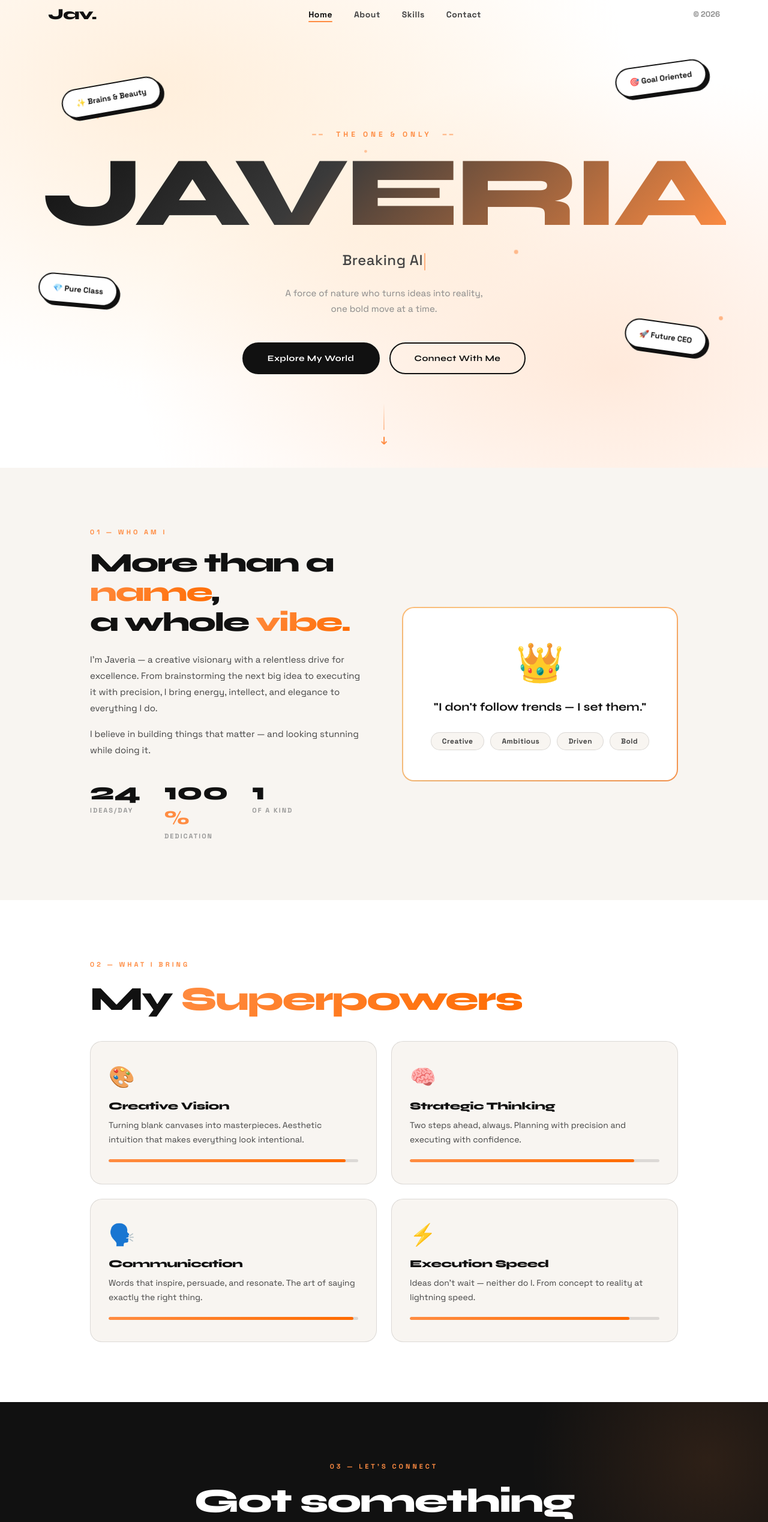
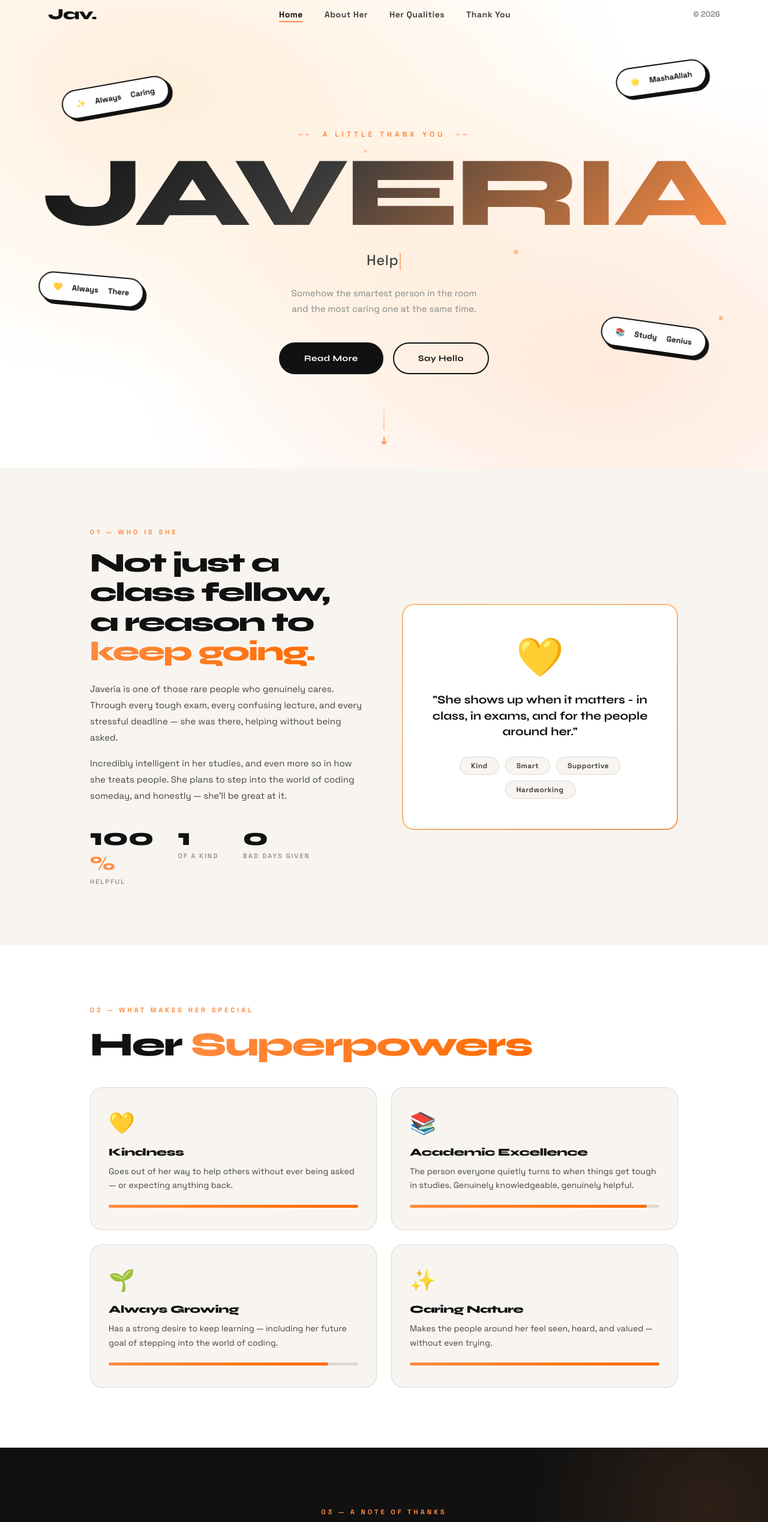
Before and after one commit to hadi-0079/Jav, a plain HTML site: page index.html in a window 1280 px wide. Shown: the part 20-2558 px from the top of the page at 60% size. Drawn offline with Linux system fonts and the light colour scheme.

Commit message:
Minor Updates

```diff
--- a/index.html
+++ b/index.html
@@ -3,8 +3,8 @@
   <head>
     <meta charset="UTF-8" />
     <meta name="viewport" content="width=device-width, initial-scale=1.0" />
-    <meta name="description" content="Javeria — Designer, Dreamer & Future CEO. Explore my world of creativity and ambition." />
-    <title>Javeria | The Portfolio</title>
+    <meta name="description" content="Javeria — A kind soul, a great class fellow, and the reason some of us actually passed our papers." />
+    <title>Javeria | A Little Thank You</title>
     <link rel="stylesheet" href="style.css" />
     <link rel="preconnect" href="https://fonts.googleapis.com" />
     <link rel="preconnect" href="https://fonts.gstatic.com" crossorigin />
@@ -25,9 +25,9 @@
       <div class="logo">Jav.</div>
       <ul class="nav-links" id="nav-links">
         <li><a href="#hero" class="nav-link active">Home</a></li>
-        <li><a href="#about" class="nav-link">About</a></li>
-        <li><a href="#skills" class="nav-link">Skills</a></li>
-        <li><a href="#contact" class="nav-link">Contact</a></li>
+        <li><a href="#about" class="nav-link">About Her</a></li>
+        <li><a href="#skills" class="nav-link">Her Qualities</a></li>
+        <li><a href="#contact" class="nav-link">Thank You</a></li>
       </ul>
       <div class="nav-right">
         <div class="nav-meta">© 2026</div>
@@ -40,30 +40,30 @@
     <div class="mobile-menu" id="mobile-menu">
       <ul>
         <li><a href="#hero" class="mob-link">Home</a></li>
-        <li><a href="#about" class="mob-link">About</a></li>
-        <li><a href="#skills" class="mob-link">Skills</a></li>
-        <li><a href="#contact" class="mob-link">Contact</a></li>
+        <li><a href="#about" class="mob-link">About Her</a></li>
+        <li><a href="#skills" class="mob-link">Her Qualities</a></li>
+        <li><a href="#contact" class="mob-link">Thank You</a></li>
       </ul>
     </div>
 
     <section class="hero" id="hero">
       <div class="bg-art"></div>
 
-      <div class="sticker s1" style="--rotate: -10deg">✨ Brains &amp; Beauty</div>
-      <div class="sticker s2" style="--rotate: 8deg">🚀 Future CEO</div>
-      <div class="sticker s3" style="--rotate: 5deg">💎 Pure Class</div>
-      <div class="sticker s4" style="--rotate: -8deg">🎯 Goal Oriented</div>
+      <div class="sticker s1" style="--rotate: -10deg">✨ Always Caring</div>
+      <div class="sticker s2" style="--rotate: 8deg">📚 Study Genius</div>
+      <div class="sticker s3" style="--rotate: 5deg">💛 Always There</div>
+      <div class="sticker s4" style="--rotate: -8deg">🌟 MashaAllah</div>
 
       <div class="hero-content">
-        <div class="tag">The One &amp; Only</div>
+        <div class="tag">A Little Thank You</div>
         <h1 id="main-heading">JAVERIA</h1>
         <div class="typewriter">
           <span id="typing-text"></span><span class="cursor-blink"></span>
         </div>
-        <p class="hero-sub">A force of nature who turns ideas into reality,<br/>one bold move at a time.</p>
+        <p class="hero-sub">Somehow the smartest person in the room<br/>and the most caring one at the same time.</p>
         <div class="cta-box">
-          <a href="#about" class="btn" id="btn-explore"><span>Explore My World</span></a>
-          <a href="#contact" class="btn btn-secondary" id="btn-connect"><span>Connect With Me</span></a>
+          <a href="#about" class="btn" id="btn-explore"><span>Read More</span></a>
+          <a href="#contact" class="btn btn-secondary" id="btn-connect"><span>Say Hello</span></a>
         </div>
       </div>
 
@@ -72,34 +72,34 @@
 
     <section class="about" id="about">
       <div class="section-inner">
-        <div class="section-label">01 — WHO AM I</div>
+        <div class="section-label">01 — WHO IS SHE</div>
         <div class="about-grid">
           <div class="about-text">
-            <h2>More than a <span class="highlight">name</span>,<br/>a whole <span class="highlight">vibe.</span></h2>
-            <p>I'm Javeria — a creative visionary with a relentless drive for excellence. From brainstorming the next big idea to executing it with precision, I bring energy, intellect, and elegance to everything I do.</p>
-            <p>I believe in building things that matter — and looking stunning while doing it.</p>
+            <h2>Not just a class fellow,<br/>a reason to <span class="highlight">keep going.</span></h2>
+            <p>Javeria is one of those rare people who genuinely cares. Through every tough exam, every confusing lecture, and every stressful deadline — she was there, helping without being asked.</p>
+            <p>Incredibly intelligent in her studies, and even more so in how she treats people. She plans to step into the world of coding someday, and honestly — she'll be great at it.</p>
             <div class="about-stats">
               <div class="stat">
-                <span class="stat-num" data-target="24">0</span>
-                <span class="stat-label">Ideas/Day</span>
-              </div>
-              <div class="stat">
                 <span class="stat-num" data-target="100">0</span><span class="stat-suffix">%</span>
-                <span class="stat-label">Dedication</span>
+                <span class="stat-label">Helpful</span>
               </div>
               <div class="stat">
                 <span class="stat-num" data-target="1">0</span>
                 <span class="stat-label">Of A Kind</span>
+              </div>
+              <div class="stat">
+                <span class="stat-num" data-target="0">0</span>
+                <span class="stat-label">Bad Days Given</span>
               </div>
             </div>
           </div>
           <div class="about-card">
             <div class="card-glow"></div>
             <div class="card-inner">
-              <div class="card-emoji">👑</div>
-              <p class="card-quote">"I don't follow trends — I set them."</p>
+              <div class="card-emoji">&#x1F49B;</div>
+              <p class="card-quote">"She shows up when it matters - in class, in exams, and for the people around her."</p>
               <div class="card-tags">
-                <span>Creative</span><span>Ambitious</span><span>Driven</span><span>Bold</span>
+                <span>Kind</span><span>Smart</span><span>Supportive</span><span>Hardworking</span>
               </div>
             </div>
           </div>
@@ -109,32 +109,32 @@
 
     <section class="skills" id="skills">
       <div class="section-inner">
-        <div class="section-label">02 — WHAT I BRING</div>
-        <h2 class="section-heading">My <span class="highlight">Superpowers</span></h2>
+        <div class="section-label">02 — WHAT MAKES HER SPECIAL</div>
+        <h2 class="section-heading">Her <span class="highlight">Superpowers</span></h2>
         <div class="skills-grid">
           <div class="skill-card" id="sk1">
-            <div class="skill-icon">🎨</div>
-            <h3>Creative Vision</h3>
-            <p>Turning blank canvases into masterpieces. Aesthetic intuition that makes everything look intentional.</p>
+            <div class="skill-icon">💛</div>
+            <h3>Kindness</h3>
+            <p>Goes out of her way to help others without ever being asked — or expecting anything back.</p>
+            <div class="skill-bar"><div class="skill-fill" style="--fill: 100%"></div></div>
+          </div>
+          <div class="skill-card" id="sk2">
+            <div class="skill-icon">📚</div>
+            <h3>Academic Excellence</h3>
+            <p>The person everyone quietly turns to when things get tough in studies. Genuinely knowledgeable, genuinely helpful.</p>
             <div class="skill-bar"><div class="skill-fill" style="--fill: 95%"></div></div>
           </div>
-          <div class="skill-card" id="sk2">
-            <div class="skill-icon">🧠</div>
-            <h3>Strategic Thinking</h3>
-            <p>Two steps ahead, always. Planning with precision and executing with confidence.</p>
-            <div class="skill-bar"><div class="skill-fill" style="--fill: 90%"></div></div>
-          </div>
           <div class="skill-card" id="sk3">
-            <div class="skill-icon">🗣️</div>
-            <h3>Communication</h3>
-            <p>Words that inspire, persuade, and resonate. The art of saying exactly the right thing.</p>
-            <div class="skill-bar"><div class="skill-fill" style="--fill: 98%"></div></div>
+            <div class="skill-icon">🌱</div>
+            <h3>Always Growing</h3>
+            <p>Has a strong desire to keep learning — including her future goal of stepping into the world of coding.</p>
+            <div class="skill-bar"><div class="skill-fill" style="--fill: 88%"></div></div>
           </div>
           <div class="skill-card" id="sk4">
-            <div class="skill-icon">⚡</div>
-            <h3>Execution Speed</h3>
-            <p>Ideas don't wait — neither do I. From concept to reality at lightning speed.</p>
-            <div class="skill-bar"><div class="skill-fill" style="--fill: 88%"></div></div>
+            <div class="skill-icon">✨</div>
+            <h3>Caring Nature</h3>
+            <p>Makes the people around her feel seen, heard, and valued — without even trying.</p>
+            <div class="skill-bar"><div class="skill-fill" style="--fill: 100%"></div></div>
           </div>
         </div>
       </div>
@@ -142,11 +142,11 @@
 
     <section class="contact" id="contact">
       <div class="section-inner contact-inner">
-        <div class="section-label">03 — LET'S CONNECT</div>
-        <h2 class="section-heading">Got something <span class="highlight">interesting?</span></h2>
-        <p class="contact-sub">Whether it's a collab, an idea, or just a hello — my inbox is always open.</p>
+        <div class="section-label">03 — A NOTE OF THANKS</div>
+        <h2 class="section-heading">Genuinely, <span class="highlight">thank you.</span></h2>
+        <p class="contact-sub">This is just a small way of saying — your support, your patience, and your kindness meant more than you know. Thank you for everything, Javeria.</p>
         <div class="contact-actions">
-          <a href="mailto:javeria@example.com" class="btn" id="btn-mail"><span>✉ Send a Message</span></a>
+          <a href="#" class="btn" id="btn-mail"><span>✉ Say Hello Back</span></a>
           <div class="socials">
             <a href="#" class="social-btn" id="soc-ig" aria-label="Instagram">IG</a>
             <a href="#" class="social-btn" id="soc-li" aria-label="LinkedIn">in</a>
--- a/script.js
+++ b/script.js
@@ -54,11 +54,11 @@ hoverTargets.forEach((el) => {
 
 const textElement = document.getElementById("typing-text");
 const phrases = [
-  "Defining Elegance.",
-  "Breaking Algorithms.",
-  "Creating Magic.",
-  "Leading Tomorrow.",
-  "Born to Inspire.",
+  "Helped Me More Than She Knows.",
+  "Incredibly Smart & Kind.",
+  "Wants to Learn Coding Someday.",
+  "The Best Class Fellow.",
+  "Always There When It Matters.",
 ];
 let phraseIndex = 0;
 let charIndex = 0;
@@ -138,6 +138,18 @@ window.addEventListener("scroll", () => {
   });
 }, { passive: true });
 
+const darkSections = document.querySelectorAll(".contact");
+darkSections.forEach((sec) => {
+  sec.addEventListener("mouseenter", () => {
+    cursor    && cursor.classList.add("on-dark");
+    cursorDot && cursorDot.classList.add("on-dark");
+  });
+  sec.addEventListener("mouseleave", () => {
+    cursor    && cursor.classList.remove("on-dark");
+    cursorDot && cursorDot.classList.remove("on-dark");
+  });
+});
+
 const revealEls = document.querySelectorAll(
   ".section-label, .section-heading, .about-text h2, .about-text p, " +
   ".about-card, .stat, .skill-card, .contact-sub, .contact-actions"
--- a/style.css
+++ b/style.css
@@ -44,7 +44,6 @@ body {
   z-index: 9999;
   transform: translate(-50%, -50%);
   transition: width 0.3s ease, height 0.3s ease, background 0.3s ease, border-color 0.3s ease;
-  mix-blend-mode: difference;
 }
 
 .cursor-dot {
@@ -56,8 +55,7 @@ body {
   pointer-events: none;
   z-index: 10000;
   transform: translate(-50%, -50%);
-  transition: transform 0.1s ease;
-  mix-blend-mode: difference;
+  transition: background 0.3s ease;
 }
 
 .mouse-cursor.hovered {
@@ -65,6 +63,14 @@ body {
   height: 64px;
   background: var(--accent-light);
   border-color: var(--accent);
+}
+
+.mouse-cursor.on-dark {
+  border-color: var(--white);
+  background: rgba(255,255,255,0.06);
+}
+.cursor-dot.on-dark {
+  background: var(--white);
 }
 
 .particle {
@@ -102,9 +108,9 @@ body {
 
 .navbar.scrolled {
   background: rgba(255, 255, 255, 0.88);
-  backdrop-filter: blur(16px);
-  -webkit-backdrop-filter: blur(2px);
-  box-shadow: var(--shadow-sm);
+  backdrop-filter: blur(8px);
+  -webkit-backdrop-filter: blur(8px);
+  box-shadow: var(--shadow-md);
   padding: 18px 80px;
 }
 
@@ -396,6 +402,7 @@ h1:hover {
   border-radius: 50px;
   font-weight: 700;
   font-size: 13px;
+  font-family: "Segoe UI Emoji", "Apple Color Emoji", "Noto Color Emoji", "Space Grotesk", sans-serif;
   box-shadow: 5px 5px 0px var(--dark);
   z-index: 20;
   transition: all 0.3s ease;
@@ -609,6 +616,7 @@ section {
   font-size: 4rem;
   margin-bottom: 20px;
   display: block;
+  font-family: "Segoe UI Emoji", "Apple Color Emoji", "Noto Color Emoji", sans-serif;
   animation: float 3s ease-in-out infinite;
 }
 
@@ -998,7 +1006,22 @@ section {
     overflow: hidden;
   }
 
-  .sticker { display: none !important; }
+  .sticker {
+    display: block !important;
+    font-size: 10px !important;
+    padding: 6px 11px !important;
+    box-shadow: 2px 2px 0px var(--dark) !important;
+    animation: none !important;
+    transform: rotate(var(--rotate)) !important;
+  }
+
+  .s1 { top: 18%; left: 3%; bottom: auto; right: auto; }
+
+  .s2 { bottom: 14%; right: 3%; top: auto; left: auto; }
+
+  .s3 { bottom: 14%; left: 3%; top: auto; right: auto; }
+
+  .s4 { top: 17%; right: 3%; bottom: auto; left: auto; }
 
   .tag { font-size: 10px; letter-spacing: 3px; padding: 0; margin-bottom: 12px; }
   .tag::before, .tag::after { display: none; }
```
